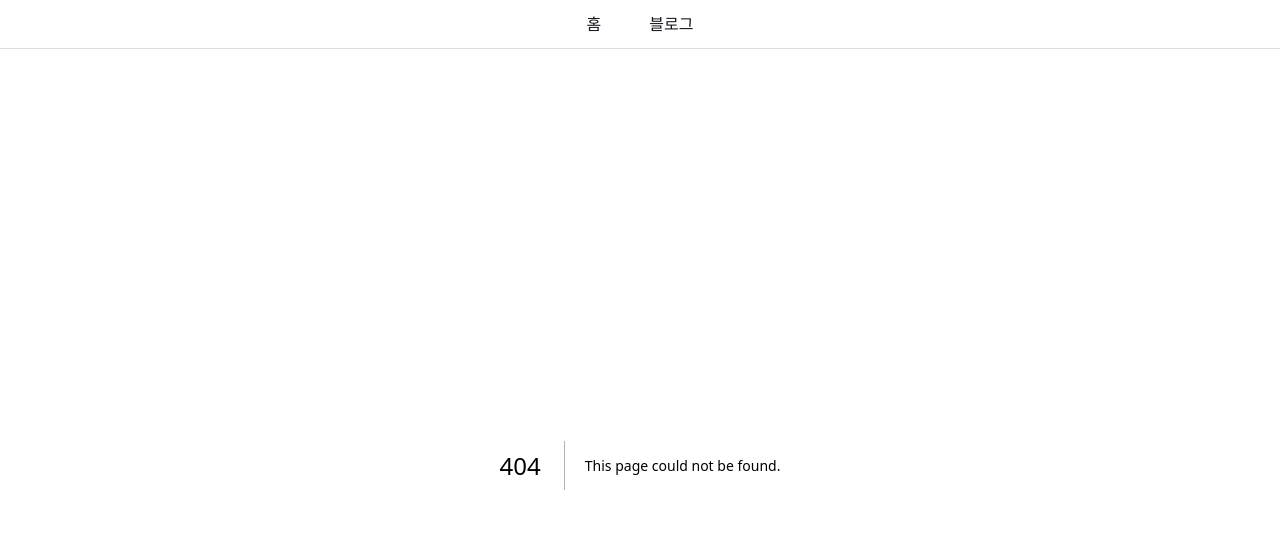
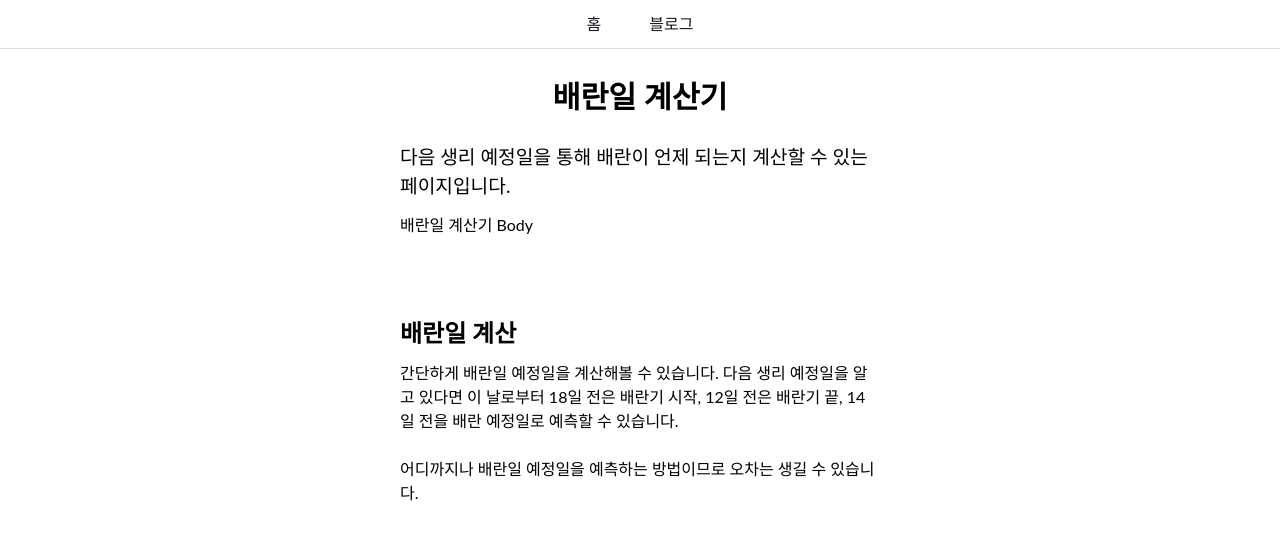
Before and after one commit to zziri/app, a Next.js app: page /calculator/ovulation in a window 1280 px wide. Before the commit this address had no page. Shown: the top 540 px of the page. Built offline with nearby package versions, Linux system fonts and the light colour scheme.

Commit message:
[dev/cal-ovul] 배란일 계산기 페이지 추가

```diff
--- /dev/null
+++ b/src/data/ovulation/index.tsx
@@ -0,0 +1,20 @@
+import Article from "@/types/Article";
+
+const ovulationArticleList: Array<Article> = [
+  {
+    subtitle: '배란일 계산',
+    contents: (
+      <>
+        <article>
+          간단하게 배란일 예정일을 계산해볼 수 있습니다. 다음 생리 예정일을 알고 있다면 이 날로부터 18일 전은 배란기 시작, 12일 전은 배란기 끝, 14일 전을 배란 예정일로 예측할 수 있습니다.
+          <br /><br />
+          어디까지나 배란일 예정일을 예측하는 방법이므로 오차는 생길 수 있습니다.
+        </article>
+      </>
+    ),
+  },
+]
+
+export {
+  ovulationArticleList,
+}
--- /dev/null
+++ b/src/pages/calculator/ovulation/_components/Body.tsx
@@ -0,0 +1,9 @@
+const Body = () => {
+  return (
+    <>
+      배란일 계산기 Body
+    </>
+  );
+}
+
+export default Body;
--- /dev/null
+++ b/src/pages/calculator/ovulation/index.tsx
@@ -0,0 +1,27 @@
+import Description from "@/components/common/Description";
+import SeoArticle from "@/components/common/SeoArticle";
+import SeoHead from "@/components/common/SeoHead";
+import Title from "@/components/common/Title";
+import { ovulationArticleList } from "@/data/ovulation";
+import Body from "./_components/Body";
+
+const title = '배란일 계산기';
+const description = `
+다음 생리 예정일을 통해 배란이 언제 되는지 계산할 수 있는 페이지입니다.
+`;
+
+const Height = () => {
+  return (
+    <>
+      <SeoHead
+        title={title}
+        description={description} />
+      <Title title={title} />
+      <Description content={description} />
+      <Body />
+      <SeoArticle list={ovulationArticleList} />
+    </>
+  );
+}
+
+export default Height;
```
